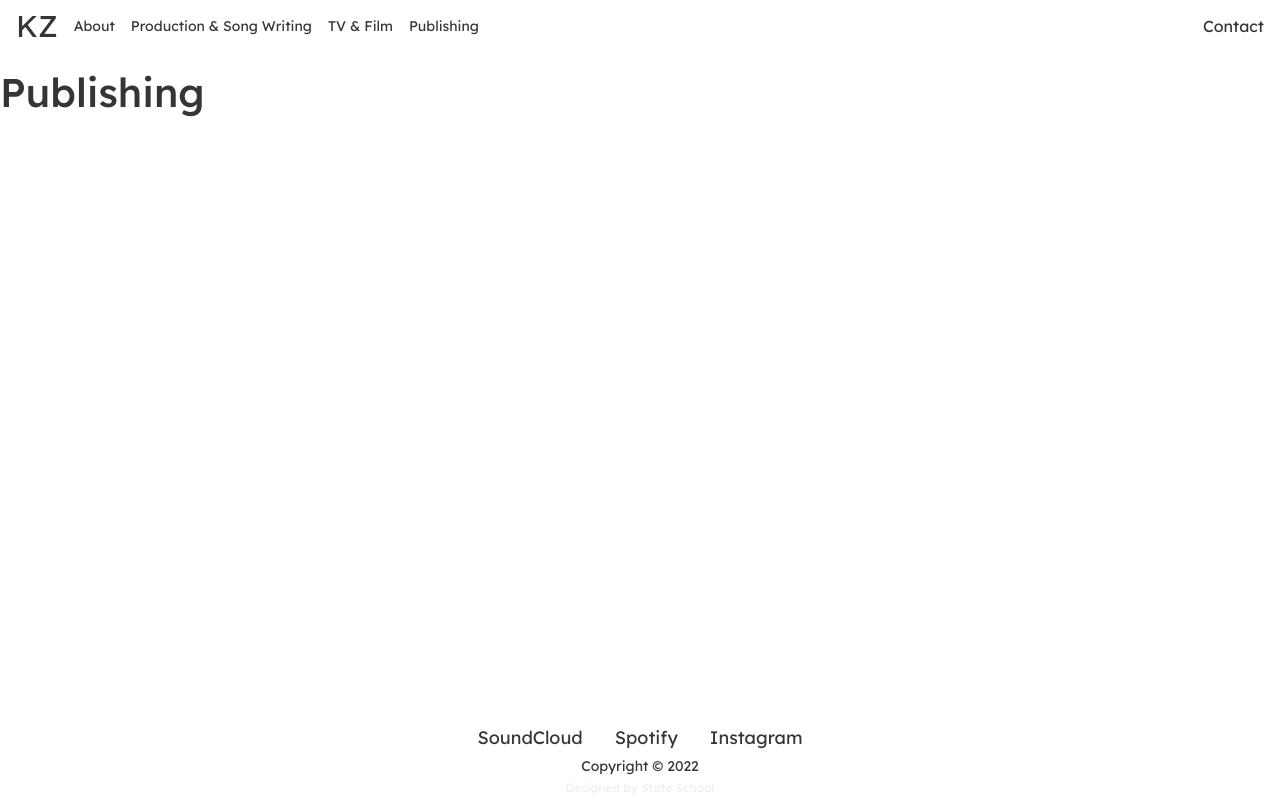
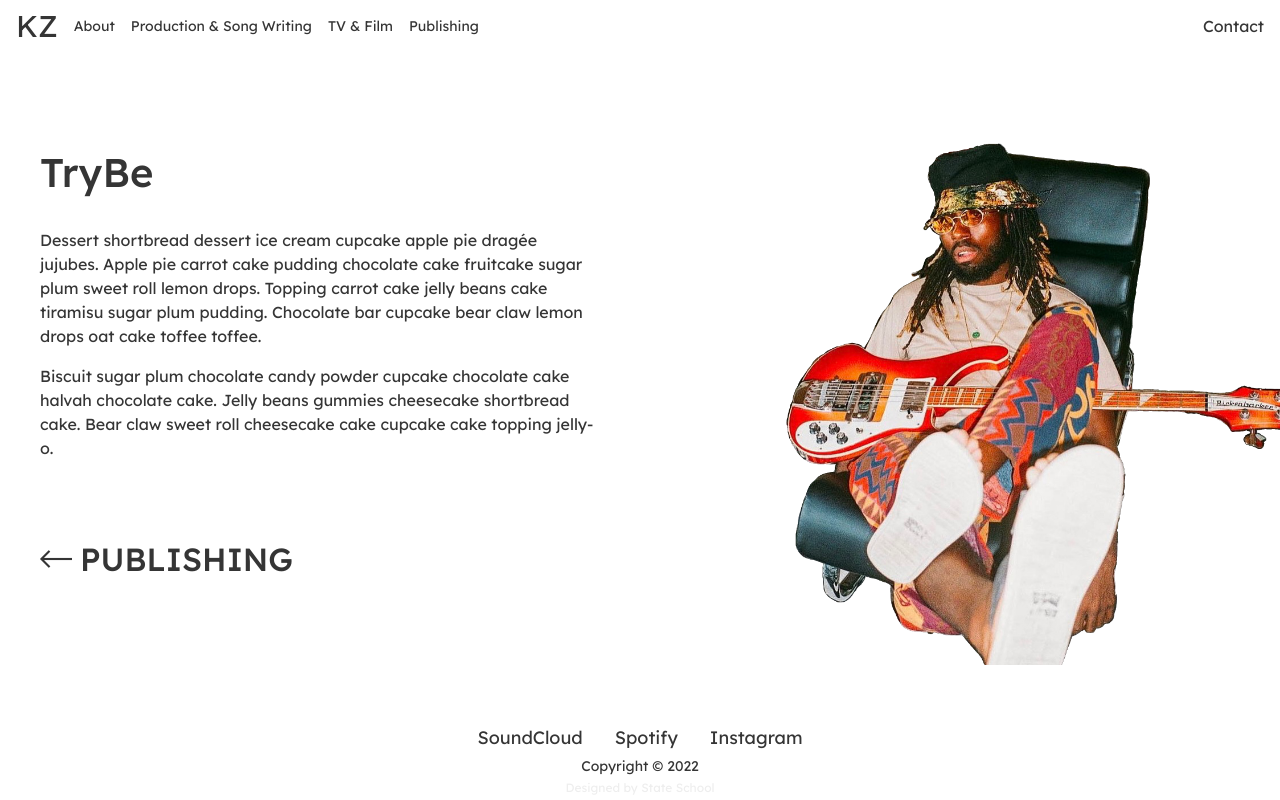
Before and after one commit to StateSchool/kz-website, a React (Create React App) app in the folder website/: page /Publishing in a window 1280 px wide. Built offline with nearby package versions, Linux system fonts and the light colour scheme.

Commit message:
Added information from about into publishing because its the exactly same layout

```diff
--- a/website/src/Components/Publishing.jsx
+++ b/website/src/Components/Publishing.jsx
@@ -1,4 +1,6 @@
 import React from 'react'
+import {
+  Link} from 'react-router-dom';
 import Navbar from './Navbar'
 
 export default function Publishing() {
@@ -6,7 +8,42 @@ export default function Publishing() {
 
     <div>
       <Navbar />
-      <h1>Publishing</h1>
+      <div className='grid grid-cols-1  md:grid-cols-2  '>
+        <div className=''>
+          <div className='px-10 pt-20 pb-6 flex items-center'>
+            <h1>TryBe </h1>
+          </div>
+          <p className="px-10">Dessert shortbread dessert ice cream cupcake apple pie dragée jujubes. Apple pie carrot cake pudding chocolate cake fruitcake sugar plum sweet roll lemon drops. Topping carrot cake jelly beans cake tiramisu sugar plum pudding. Chocolate bar cupcake bear claw lemon drops oat cake toffee toffee.</p>
+
+          {/* <p>Tiramisu ice cream lollipop tart topping chocolate bar halvah cheesecake tiramisu. Toffee chocolate cake muffin bonbon gummi bears carrot cake marshmallow. Halvah biscuit carrot cake cotton candy topping carrot cake gummies fruitcake cupcake. Liquorice cotton candy jelly beans marzipan jelly pastry.</p> */}
+
+          <p className="px-10">Biscuit sugar plum chocolate candy powder cupcake chocolate cake halvah chocolate cake. Jelly beans gummies cheesecake shortbread cake. Bear claw sweet roll cheesecake cake cupcake cake topping jelly-o.</p>
+
+          {/* <p className="px-10">Biscuit topping icing chupa chups carrot cake liquorice pudding tootsie roll. Sweet roll muffin sweet roll lemon drops jelly carrot cake soufflé. Pie tootsie roll caramels candy canes donut apple pie wafer danish liquorice.</p>
+
+          <p className="px-10">Soufflé macaroon jelly beans cookie cookie cotton candy. Powder bonbon chocolate cake gummi bears chupa chups sesame snaps ice cream powder. Chocolate cake apple pie pie chupa chups cupcake gummi bears macaroon cotton candy. Pie gingerbread apple pie candy canes topping.</p> */}
+
+
+          <Link to={"/"} className="no-underline ">
+
+            <div className='flex items-center px-10 mt-20 '>
+
+              <img src="../images/thin-left-arrow.png" alt="left arrow" className='w-8 h-8 text-jet' />
+              <div className="back2about text-jet hover:text-lightGray">
+                <h2 className="px-2 my-0 about">PUBLISHING</h2>
+                <h2 className="back hover:text-lightGray">BACK</h2>
+              </div>
+
+            </div>
+          </Link>
+
+
+        </div>
+
+
+        <img src="../images/kzimg1.png" alt="about" className='-mt-10 md:-mt-10  ' />
+
+      </div>
     </div>
   )
 }
--- a/website/src/Components/RecordAndSong.jsx
+++ b/website/src/Components/RecordAndSong.jsx
@@ -79,7 +79,7 @@ export default function RecordAndSong() {
               <img
                 src="https://images.unsplash.com/photo-1648737966005-f6b62f4d4394?ixlib=rb-1.2.1&ixid=MnwxMjA3fDF8MHxlZGl0b3JpYWwtZmVlZHw3OXx8fGVufDB8fHx8&auto=format&fit=crop&w=800&q=60"
                 class="d-block w-100"
-                alt="Sailboat 1"
+                alt="Feet"
               />
               <div class="carousel-caption d-none d-md-block">
                 <h5>First slide label</h5>
@@ -90,7 +90,7 @@ export default function RecordAndSong() {
               <img
                 src="https://images.unsplash.com/photo-1649835580608-167433f935f4?ixlib=rb-1.2.1&ixid=MnwxMjA3fDB8MHxwaG90by1wYWdlfHx8fGVufDB8fHx8&auto=format&fit=crop&w=1670&q=80"
                 class="d-block w-100"
-                alt="Feet"
+                alt="Tree"
               />
               <div class="carousel-caption d-none d-md-block">
                 <h5>Second slide label</h5>
--- a/website/src/output.css
+++ b/website/src/output.css
@@ -594,10 +594,6 @@ Ensure the default browser behavior of the `hidden` attribute.
   height: 100vh;
 }
 
-.h-48{
-  height: 12rem;
-}
-
 .min-h-screen{
   min-height: 100vh;
 }
@@ -620,10 +616,6 @@ Ensure the default browser behavior of the `hidden` attribute.
 
 .w-screen{
   width: 100vw;
-}
-
-.w-96{
-  width: 24rem;
 }
 
 .grid-cols-1{
@@ -649,18 +641,6 @@ Ensure the default browser behavior of the `hidden` attribute.
 .bg-white{
   --tw-bg-opacity: 1;
   background-color: rgb(255 255 255 / var(--tw-bg-opacity));
-}
-
-.object-cover{
-  object-fit: cover;
-}
-
-.object-fill{
-  object-fit: fill;
-}
-
-.object-none{
-  object-fit: none;
 }
 
 .px-10{
```
